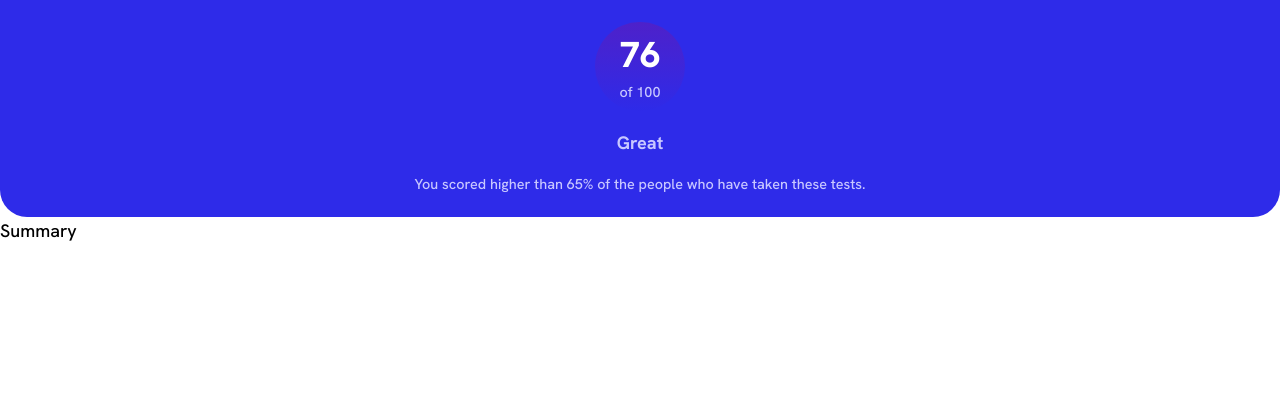
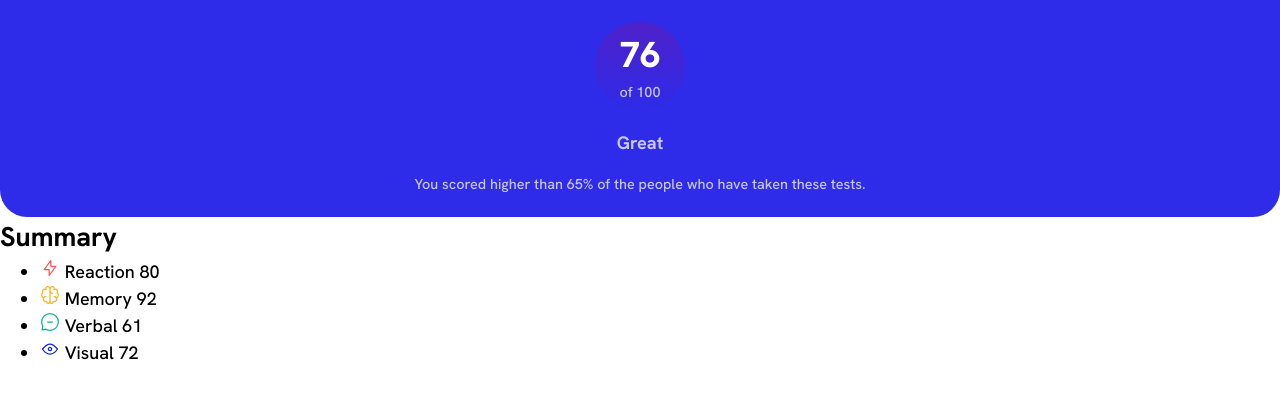
Before and after one commit to samoina/results-summary-component-reactjs, a React (Vite) app: page / in a window 1280 px wide. Shown: the top 398 px of the page. Built offline with nearby package versions, Linux system fonts and the light colour scheme.

Commit message:
Fetch objects from JSON file and create an array in the App.jsx so that they render

```diff
--- /dev/null
+++ b/data.json
@@ -0,0 +1,22 @@
+[
+  {
+    "category": "Reaction",
+    "score": 80,
+    "icon": "./assets/images/icon-reaction.svg"
+  },
+  {
+    "category": "Memory",
+    "score": 92,
+    "icon": "./assets/images/icon-memory.svg"
+  },
+  {
+    "category": "Verbal",
+    "score": 61,
+    "icon": "./assets/images/icon-verbal.svg"
+  },
+  {
+    "category": "Visual",
+    "score": 72,
+    "icon": "./assets/images/icon-visual.svg"
+  }
+]
--- a/src/Result.jsx
+++ b/src/Result.jsx
@@ -1,16 +1,16 @@
 const Result = ({ className }) => {
 	return (
 		<div className={className}>
-			<h1 class="main__heading--sr">Results Summary</h1>
+			<h1 className="main__heading--sr">Results Summary</h1>
 
-			<p class="main__result--circle main__para--smalltext">
-				<span class="extra-bold main__result--largetext">76 </span>
+			<p className="main__result--circle main__para--smalltext">
+				<span className="extra-bold main__result--largetext">76 </span>
 				of 100
 			</p>
 
-			<p class="bold"> Great</p>
+			<p className="bold"> Great</p>
 
-			<p class="main__para main__para--smalltext">
+			<p className="main__para main__para--smalltext">
 				You scored higher than 65% of the people who have taken these tests.
 			</p>
 		</div>
--- a/src/Summary.jsx
+++ b/src/Summary.jsx
@@ -1,6 +1,47 @@
+import { useEffect, useState } from 'react';
+import icon1 from './assets/images/icon-reaction.svg';
+import icon2 from './assets/images/icon-memory.svg';
+import icon3 from './assets/images/icon-verbal.svg';
+import icon4 from './assets/images/icon-visual.svg';
+
 const Summary = () => {
-  return (
-    <div>Summary</div>
-  )
-}
-export default Summary
+	const [data, setData] = useState([]);
+
+	const icons = [icon1, icon2, icon3, icon4];
+
+	useEffect(() => {
+		const getObj = async () => {
+			const objectsFromFile = await fetchObjects();
+			setData(objectsFromFile);
+		};
+
+		getObj();
+	}, []);
+
+	const fetchObjects = async () => {
+		try {
+			const response = await fetch('./data.json');
+
+			const data = await response.json();
+
+			return data;
+		} catch (err) {
+			console.error('There was an error');
+		}
+	};
+
+	return (
+		<div>
+			<h2>Summary</h2>
+
+			<ul>
+				{data.map((object, index) => (
+					<li key={index}>
+						<img src={icons[index]} /> {object.category} {object.score}
+					</li>
+				))}
+			</ul>
+		</div>
+	);
+};
+export default Summary;
```
Also changed, not shown: src/ScoreSummary.jsx (added, +14 -0 lines), src/assets/images/favicon-32x32.png (deleted), 1 other file (tests, documents, lock files or other folders).
